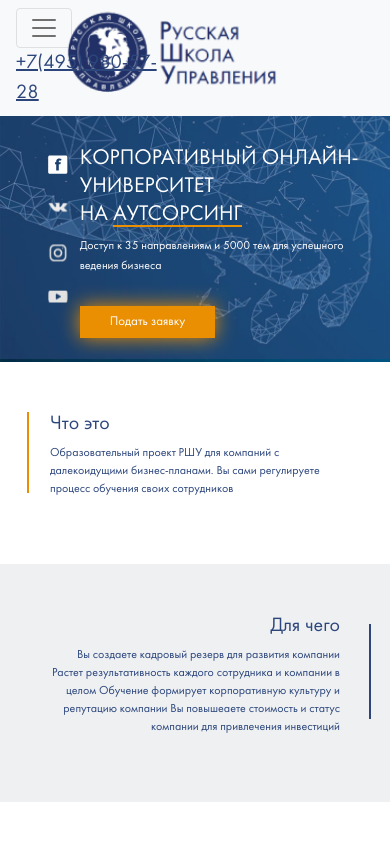
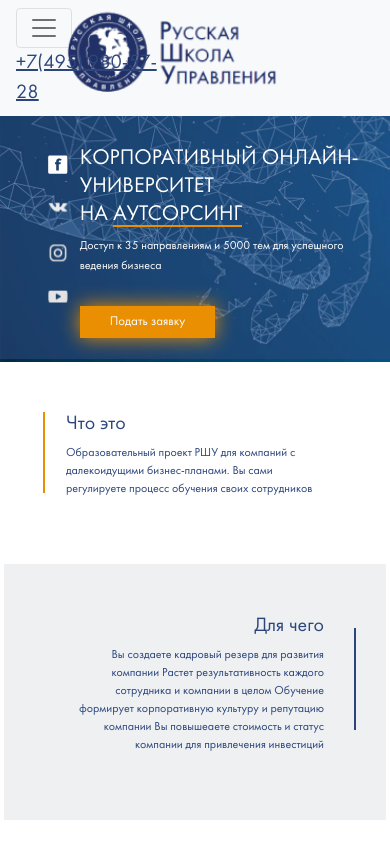
Before and after one commit to PistrunXvX/MBA-sites, a Svelte app: page / in a window 390 px wide. Shown: the top 844 px of the page. Built offline with nearby package versions, Linux system fonts and the light colour scheme.

Commit message:
Done advantage.svelte responsive

```diff
--- a/public/global.css
+++ b/public/global.css
@@ -3,13 +3,6 @@
     .nav_footer a{
         font-size: 12px;
     }
-
-
-
-
-
-
-
             /* Footer */
             .footer_container li a{
                 font-size: 18px;
@@ -25,6 +18,11 @@
 
             }
 
+    /* Advantage */
+
+    .advantage{
+        background-size: cover !important;
+    }
 }
 
 
@@ -54,11 +52,6 @@
      .youCan__main .youCan__block {
          background-size: 120px !important;
      }
-
-
-
-
-
         /* Footer */
 
 
@@ -110,8 +103,15 @@
           /* Advantage */
 
           .advantage{
+            padding-top: 100px !important;
 
-            padding-top: 100px !important;
+            background-image: none !important;
+            background-color: #2C467C;
+            color: #FFFF !important;
+        }
+
+        .advantage .title_text::before{
+            border-color: #FFFF;
         }
 
         .advantage__list{
@@ -119,7 +119,6 @@
             flex-direction:column !important;
             align-items: center !important;
             justify-content:center !important;
-            text-align: center;
 
         }
 
@@ -745,6 +744,7 @@
                 .advantage{
 
                     padding-top: 100px !important;
+                    padding-bottom: 0px !important;
                 }
 
                 .advantage__list{
@@ -759,24 +759,49 @@
                     margin-bottom: 79px !important;
                 }
 
+                .advantage .title_text{
+                    font-size: 18px !important;
+                }
 
-                .advantage .title_text{
-                    font-size: 35px !important;
+                .advantage .title_text::before{
+                    font-size: 25px !important;
+                    padding-right: 0px !important;
+
+                    position: absolute !important;
+                    left: 0;
+
+                    border-width: 2px !important;
+                }
+
+                .advantage .first_block .list-item_desc,
+                .advantage .third_block .list-item_desc,
+                .advantage .five_block .list-item_desc{
+                    text-align: center !important;
+                }
+
+                .advantage .second_block .list-item_desc,
+                .advantage .four_block .list-item_desc{
+                    text-align: center !important;
+                }
+
+                .advantage .second_block .title_text::before,
+                .advantage .four_block .title_text::before{
+                    left: 92% !important;
                 }
 
                .advantage .desc_text{
-                   font-size: 28px !important;
+                   font-size: 12px !important;
                }
 
 
                 .advantage h2{
                     padding: 0px !important;
-                    font-size: 35px !important;
+                    font-size: 25px !important;
 
                 }
 
                 .advantage .container-fluid .title__two{
-                    font-size: 35px !important;
+                    font-size: 25px !important;
                     margin-bottom: 0px;
                     padding-bottom: 50px;
                 }
--- a/src/AboutUs.svelte
+++ b/src/AboutUs.svelte
@@ -1,9 +1,7 @@
 
-    <div class="`">
-        <div class="container-fluid">
+    <div class="container-fluid">
         <div class="row justify-content-start">
             <div class="col-xl-7">
-
                 <div class="about__block about__block-1 aboutUs">
                     <div class="about__block__title">
                         <h1 class="title__text">
@@ -20,9 +18,7 @@
                 </div>
             </div>
         </div>
-    </div>
-        <div class="container-fluid grey-color">
-        <div class="row justify-content-end">
+        <div class="row justify-content-end grey-color">
             <div class="col-xl-8">
                 <div class="about__block about__block-2 aboutUs">
                     <div class="about__block__title">
@@ -41,7 +37,6 @@
                 </div>
             </div>
         </div>
-    </div>
         <div class="row justify-content-start">
             <div class="col-xl-7">
                 <div class="about__block about__block-1 aboutUs">
@@ -59,11 +54,8 @@
                 </div>
             </div>
         </div>
-        </div>
-        <div class="container-fluid grey-color">
-        <div class="row justify-content-end">
+        <div class="row justify-content-end grey-color">
             <div class="col-xl-6">
-                <div class="container-fluid grey-color">
                 <div class="about__block about__block-4 aboutUs">
                     <div class="about__block__title">
                         <h1 class="title__text end">
@@ -80,7 +72,6 @@
             </div>
         </div>
     </div>
-</div>
 
 
 
@@ -90,10 +81,10 @@
     @import 'style/theme.scss';
 
 
-    .container-fluid {
-        padding: 0;
-        margin: 0;
-    }
+    // .container-fluid {
+    //     padding: 0;
+    //     margin: 0;
+    // }
 
     .grey-color{
         background-color: $grey;
--- a/src/Advantage.svelte
+++ b/src/Advantage.svelte
@@ -5,7 +5,7 @@
         <div class="container">
             <div class="advantage__list">
                 <div class="row justify-content-between">
-                    <div class="col-xl-4 col-xs-12 col-sm-12 ">
+                    <div class="col-xl-4 col-xs-10 col-sm-6 ">
                         <div class="advantage__list-item first_block">
                             <div class="list-item_title ">
                                 <p class="title_text first_number">Работаем с 2002 года</p>
@@ -17,7 +17,7 @@
                             </div>
                         </div>
                     </div>
-                    <div class="col-xl-4  col-xs-12 col-sm-12 ">
+                    <div class="col-xl-4  col-xs-10 col-sm-6 ">
                         <div class="advantage__list-item second_block">
                             <div class="list-item_title">
                                 <p class="title_text second_number">Широкая линейка программ</p>
@@ -33,7 +33,7 @@
                     </div>
                 </div>
                 <div class="row justify-content-center">
-                    <div class="col-xl-4 col-xs-12  col-sm-12">
+                    <div class="col-xl-4 col-xs-10 col-sm-6">
                         <div class="advantage__list-item third_block">
                             <div class="list-item_title">
                                 <p class="title_text five_number">Гибкое расписание</p>
@@ -47,7 +47,7 @@
                     </div>
                 </div>
                 <div class="row justify-content-between">
-                    <div class="col-xl-4 col-xs-12 col-sm-12 ">
+                    <div class="col-xl-4 col-xs-10 col-sm-6 ">
                         <div class="advantage__list-item four_block">
                             <div class="list-item_title">
                                 <p class="title_text third_number">Гарантия качества</p>
@@ -61,7 +61,7 @@
                             </div>
                         </div>
                     </div>
-                    <div class="col-xl-4 col-xs-12 col-sm-12 ">
+                    <div class="col-xl-4 col-xs-10 col-sm-6 ">
                         <div class="advantage__list-item five_block">
                             <div class="list-item_title">
                                 <p class="title_text four_number">Экономия бюджета</p>
```
Also changed, not shown: public/img/main_img_mobile_advantage.jpg (added).
